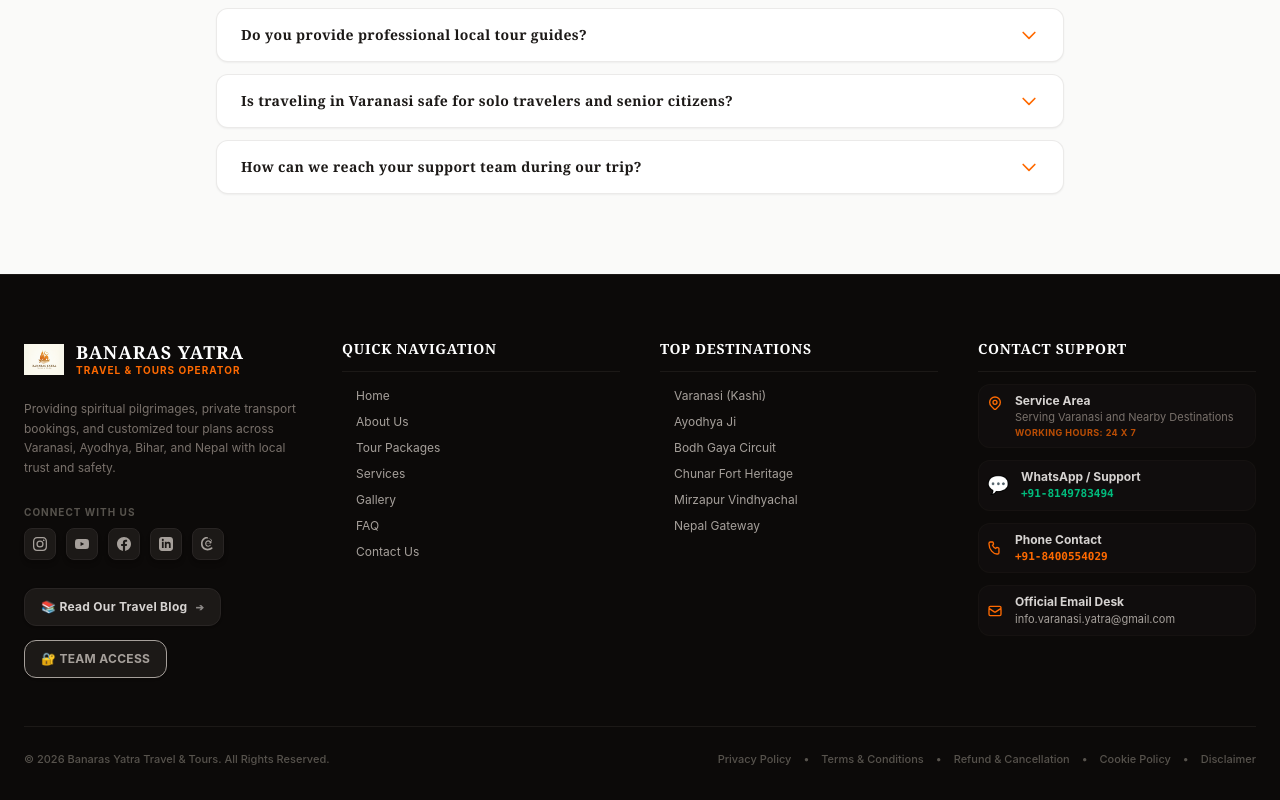
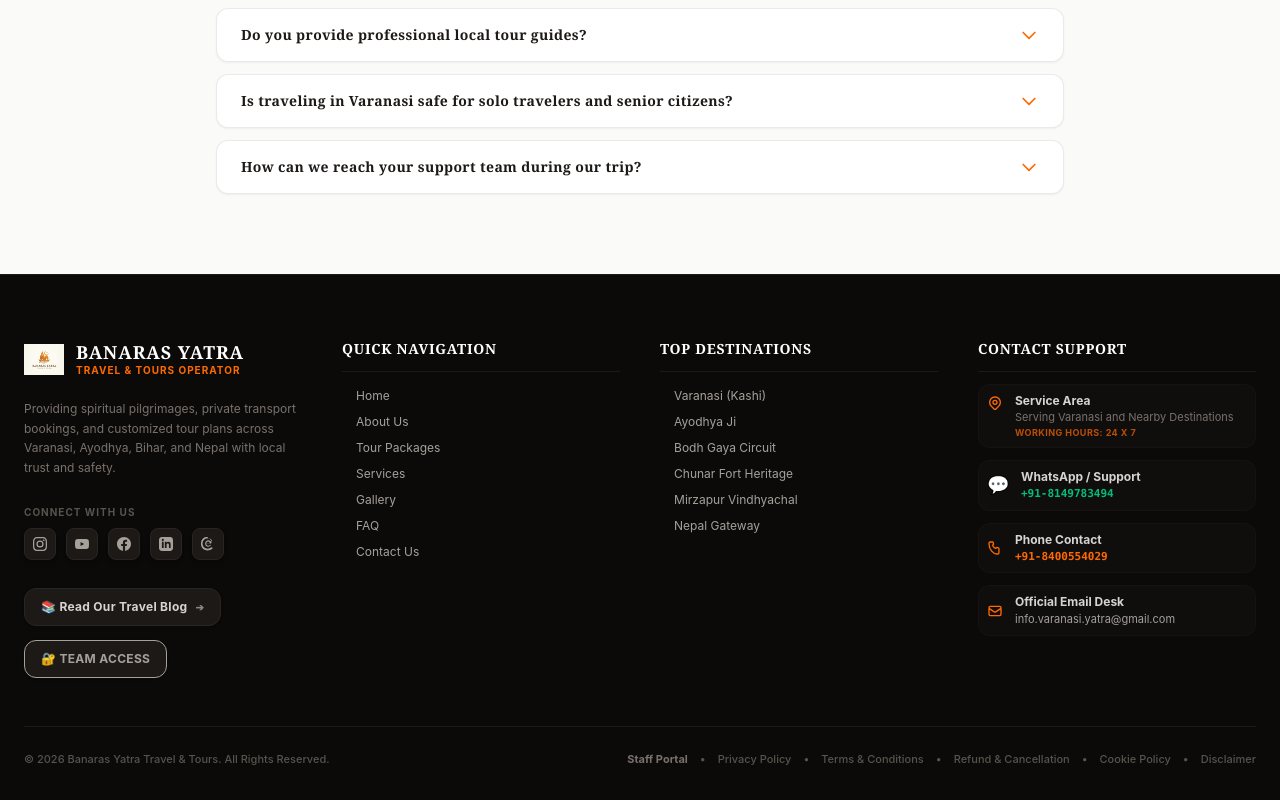
Before and after one commit to anrpvtltd/varanasi_yatra, a React (Vite) app: page / in a window 1280 px wide. Shown: the part 8514-9314 px from the top of the page. Built offline with nearby package versions, Linux system fonts and the light colour scheme; no server answers.

Commit message:
fix(nav): fix Enquire link anchor for subpages and add Staff Portal CRM link in footer

```diff
--- a/src/components/Footer.jsx
+++ b/src/components/Footer.jsx
@@ -218,6 +218,8 @@ export default function Footer() {
             <div className="max-w-7xl mx-auto pt-6 border-t border-stone-900 text-center flex flex-col md:flex-row items-center justify-between gap-4 text-[11px] text-stone-600 font-medium select-none">
                 <p>© 2026 Banaras Yatra Travel & Tours. All Rights Reserved.</p>
                 <div className="flex flex-wrap items-center justify-center gap-3">
+                    <a href="/operations" className="text-stone-500 hover:text-orange-400 font-bold transition-colors">Staff Portal</a>
+                    <span>•</span>
                     <a href="/privacy.html" target="_blank" rel="noreferrer" className="hover:text-stone-400 transition-colors">Privacy Policy</a>
                     <span>•</span>
                     <a href="/terms.html" target="_blank" rel="noreferrer" className="hover:text-stone-400 transition-colors">Terms & Conditions</a>
--- a/src/components/Header.jsx
+++ b/src/components/Header.jsx
@@ -53,7 +53,7 @@ export default function Header() {
                     </div>
 
                     <a
-                        href="#booking-form"
+                        href="/#booking-form"
                         className="bg-orange-600 hover:bg-orange-700 text-white text-xs font-bold uppercase tracking-wider px-3.5 py-2 rounded-lg transition shadow-md transform hover:scale-[1.02] active:scale-95 cursor-pointer text-center"
                     >
                         Enquire
```
